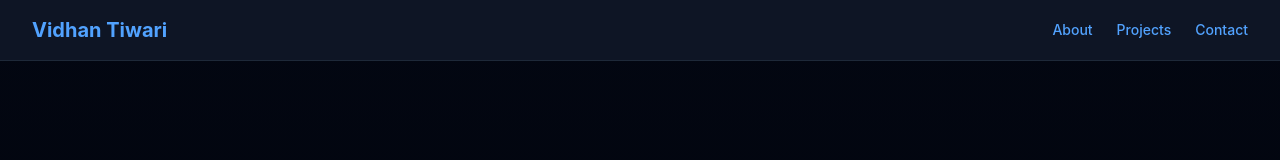
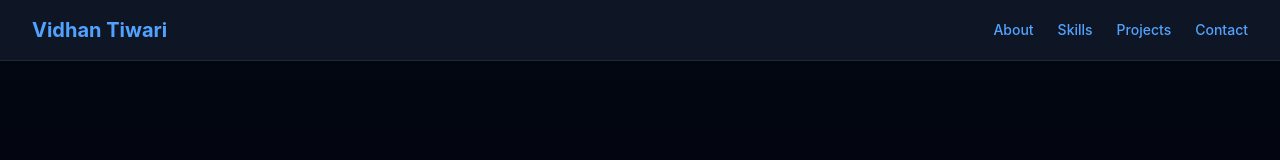
Before and after one commit to vidhan-tiwari/Portfolio, a React app: page / in a window 1280 px wide. Shown: the top 160 px of the page. Built offline with nearby package versions, Linux system fonts and the light colour scheme; the HTML template or start-up script is replaced by a standard one.

Commit message:
added skills in navbar

```diff
--- a/src/components/Navbar.jsx
+++ b/src/components/Navbar.jsx
@@ -5,6 +5,7 @@ function Navbar() {
             {/* optional text-blue-400 */}
             <div className="flex gap-6 text-sm font-medium text-blue-400">
                 <a href="#about" className="hover:text-blue-400 transition-colors">About</a>
+                <a href="#skills" className="hover:text-blue-400 transition-colors">Skills</a>
                 <a href="#projects" className="hover:text-blue-400 transition-colors">Projects</a>
                 <a href="#contact" className="hover:text-blue-400 transition-colors">Contact</a>
             </div>
```
